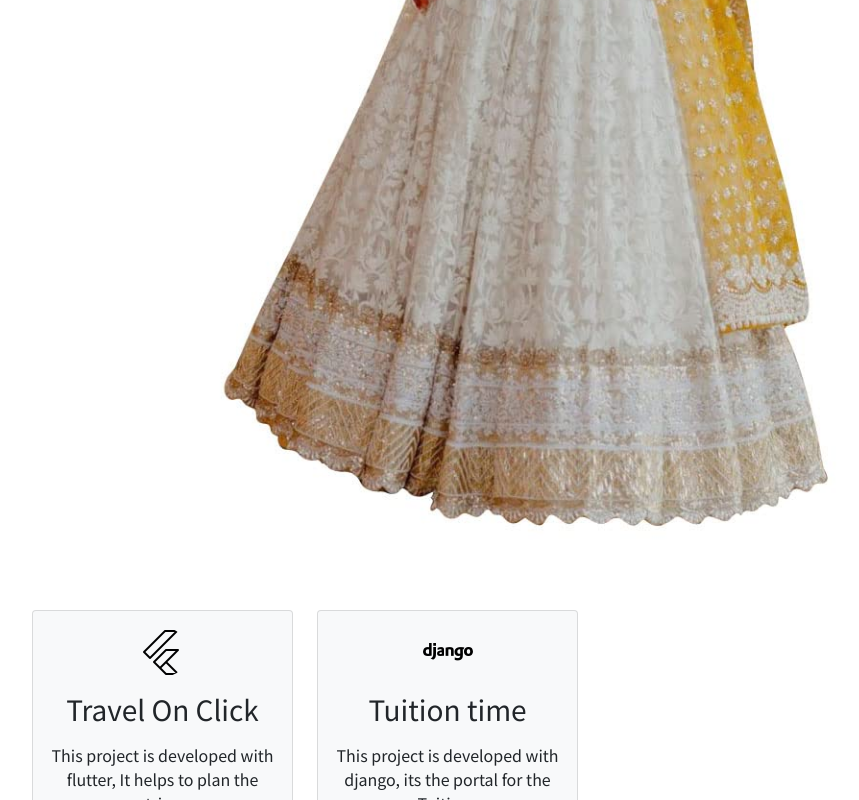
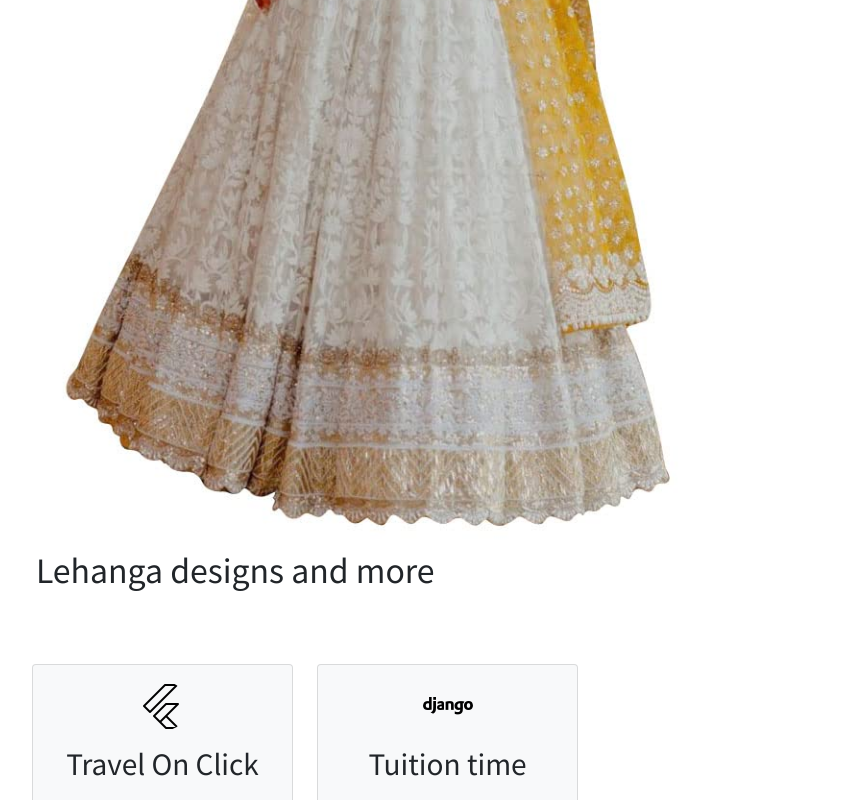
Before and after one commit to Gourisra/Gourisra.github.io, a plain HTML site: page index.html in a window 1280 px wide. Shown: the part 1477-2277 px from the top of the page, without its empty margins (50-909 px from the left). Drawn offline with nearby package versions, Linux system fonts and the light colour scheme; a web font is replaced by a local one.

Commit message:
pic adjust

```diff
--- a/index.html
+++ b/index.html
@@ -63,7 +63,7 @@
   <section id="projects" class="p-5  m-2">
     <div class="about" data-aos="fade-left" data-aos-duration="1700">
       <div class="container">
-        <div class="d-flex flex-column align-items-center justify-content-center">
+        <div class="d-flex flex-column align-items-left justify-content-center">
           <div data-aos="fade-down" class="col-md my-5">
             <h1 style="font-family: 'Architects Daughter', cursive; font-size: 3rem; ">Our Works</h1>
           </div>
@@ -73,7 +73,9 @@
               alt="" />
 -->
             <img src="assets/lehanga.jpg" height="300" width="800" class="img-fluid rounded" alt="" />
-
+            <div class="col-md p-1">
+              <h2>Lehanga designs and more</h2>
+            </div>
           </div>
         </div>
       </div>
```
